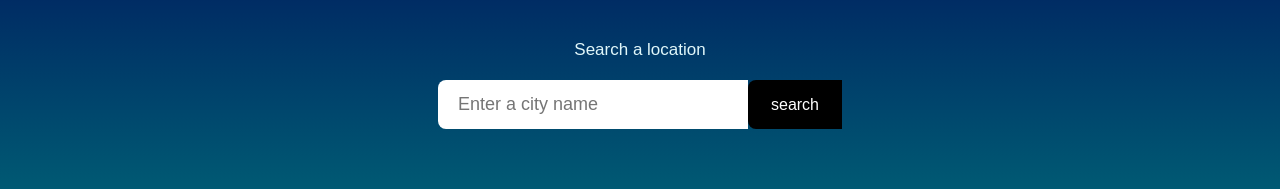
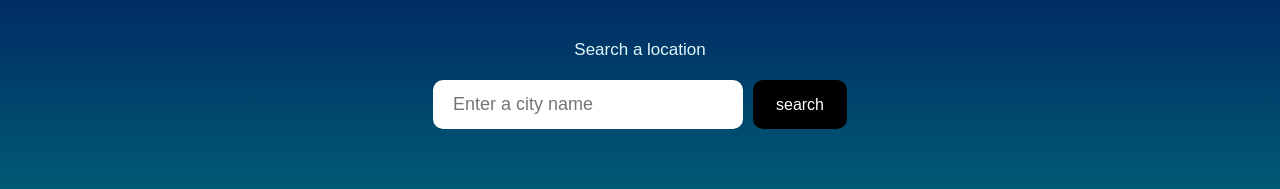
Before and after one commit to alina18-code/FeelCast, a Flask app: page / in a window 1280 px wide. Shown: the part 51-240 px from the top of the page. Run offline with Flask 3, Linux system fonts and the light colour scheme.

Commit message:
work on UI

```diff
--- a/static/css/style.css
+++ b/static/css/style.css
@@ -47,7 +47,7 @@ body {
 
 .search_form{
     display: inline-flex;
-    gap: 0;
+    gap: 10px;
 }
 
 .search_form input{
@@ -56,7 +56,7 @@ body {
     border: none;
     outline: none;
     width: 270px;
-    border-radius: 8px 0 0 8px ;
+    border-radius: 10px ;
 
 }
 
@@ -64,10 +64,11 @@ body {
     font-size: 16px;
     padding: 14px 23px;
     border: none;
-    border-radius: 8px 0 0 8px ;
+    border-radius: 10px;
     background-color: #000000;
     color: #FFFFFF;
     cursor: pointer;
+
 }
 
 .search_title{
@@ -75,4 +76,5 @@ body {
     font-weight: 500;
     margin: 0 0 20px 0;
     color: #E0F7FA ;
+    text-align: center;
 }
--- a/templates/index.html
+++ b/templates/index.html
@@ -28,7 +28,6 @@
       <section class="search_section">
         <h2 class="search_title">Search a location</h2>
         <form action="/search" method="POST" class="search_form">
-
           <input
             type="text"
             id="city-input"
```
